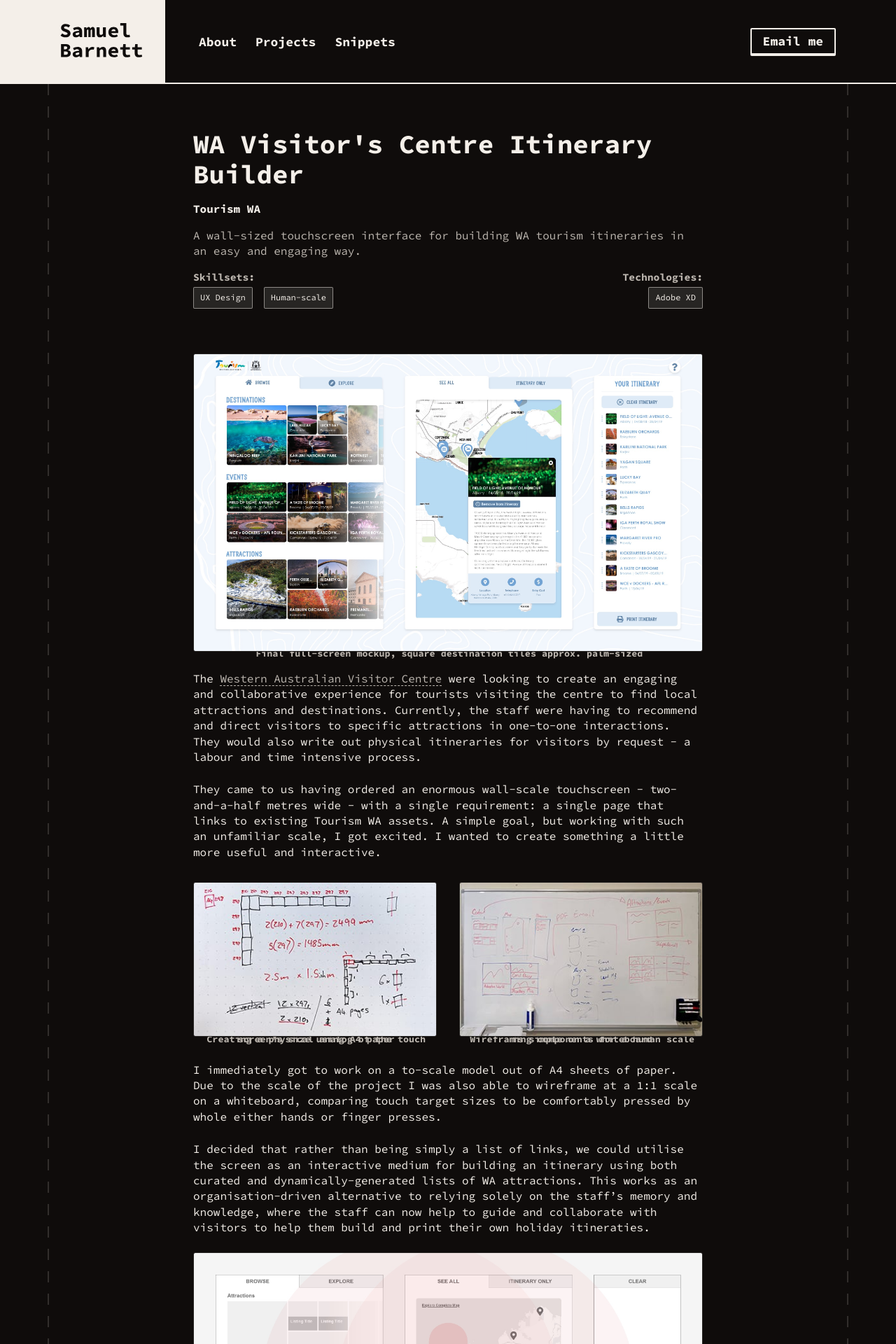
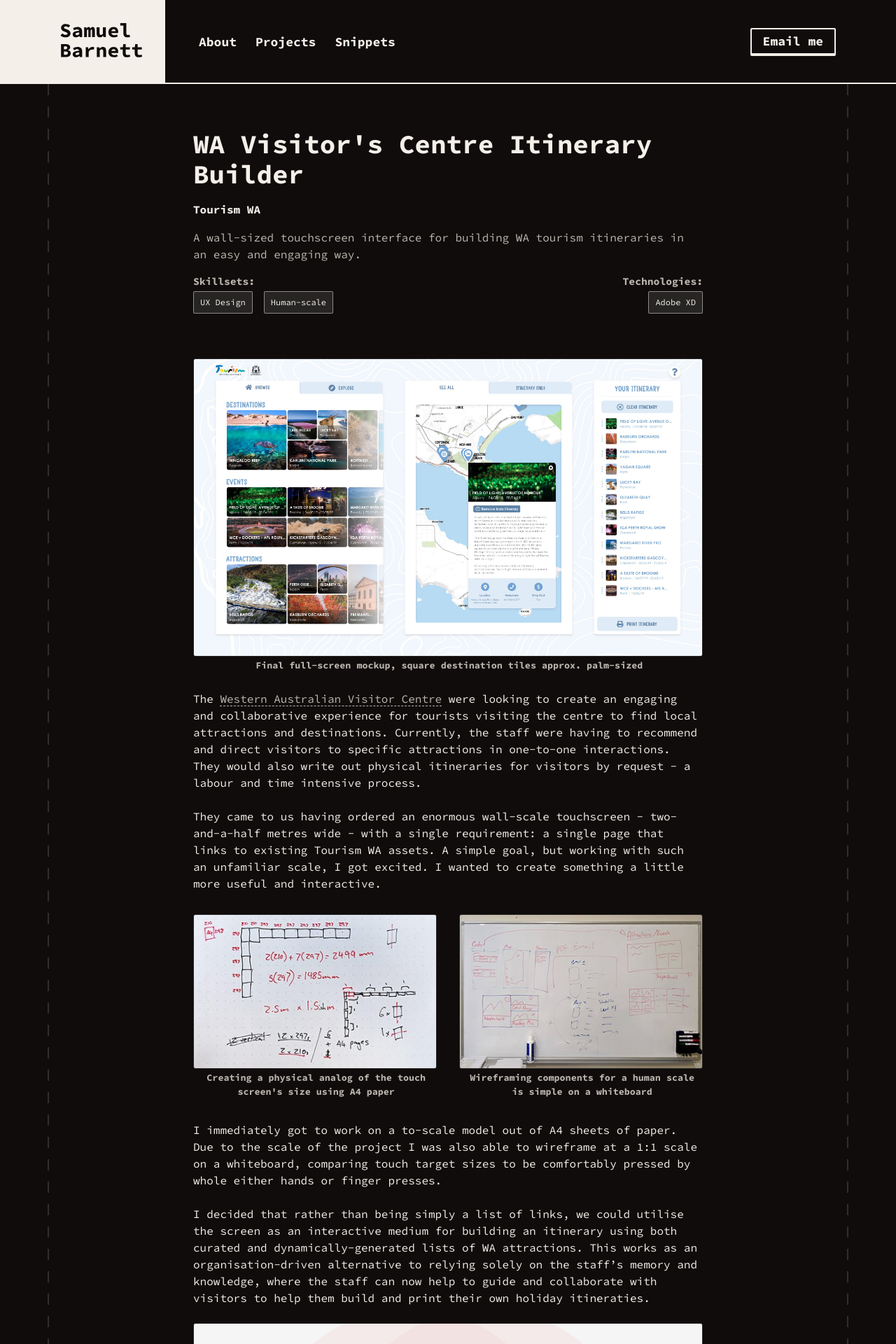
Before and after one commit to damnsamn/samuelbar.net_2020, a Jekyll site: the page built from _collections/_projects/twa.md, in a window 1280 px wide. Shown: the top 1920 px of the page at 70% size. Built offline with Jekyll 4.4.1, drawn with Linux system fonts in a browser that asks for light colours; nearby versions of some CDN libraries.

```diff
--- a/_collections/_projects/twa.md
+++ b/_collections/_projects/twa.md
@@ -15,7 +15,7 @@
 ---
 {% include common/image.html alt="Final mockup screen with a panel for browsing destinations, a panel for viewing destinations on a map, and a panel for managing/reordering the itinerary" src="/assets/images/projects/TWA/Mockup.jpg" caption="Final full-screen mockup, square destination tiles approx. palm-sized" width="16" height="9" %}
 
-The <a href="https://www.wavisitorcentre.com.au/" title="Visit Western Australian Visitor Centre Website">Western Australian Visitor Centre</a> were looking to create an engaging and collaborative experience for tourists visiting the centre to find local attractions and destinations. Currently, the staff were having to recommend and direct visitors to specific attractions in one-to-one interactions. They would also write out physical itineraries for visitors by request - a labour and time intensive process.
+The [Western Australian Visitor Centre](https://www.wavisitorcentre.com.au/) were looking to create an engaging and collaborative experience for tourists visiting the centre to find local attractions and destinations. Currently, the staff were having to recommend and direct visitors to specific attractions in one-to-one interactions. They would also write out physical itineraries for visitors by request - a labour and time intensive process.
 
 They came to us having ordered an enormous wall-scale touchscreen - two-and-a-half metres wide - with a single requirement: a single page that links to existing Tourism WA assets. A simple goal, but working with such an unfamiliar scale, I got excited. I wanted to create something a little more useful and interactive.
 
--- a/_sass/_global.scss
+++ b/_sass/_global.scss
@@ -26,7 +26,7 @@
     min-height: 100vh;
     display: flex;
     flex-direction: column;
-    line-height: 1.4;
+    line-height: 1.5;
     * {
         box-sizing: border-box;
     }
@@ -84,7 +84,8 @@
 }
 
 p {
-    margin: 1.5em 0;
+    margin-top: 1.5em;
+    margin-bottom: 1.5em;
     &:first-child {
         margin-top: 0;
     }
@@ -147,10 +148,12 @@
 }
 
 code {
+    font-family: inherit;
     font-size: 1em;
     padding: 0 0.25em;
     background-color: $color--dark-white;
     color: $color__text--dark;
+    white-space: nowrap;
 }
 
 em {
@@ -162,6 +165,11 @@
     color: $color__text--dark;
     text-decoration: none;
     border-bottom: 1px dashed;
+
+    @include hover-focus {
+        color: $color__text;
+        border-bottom-style: solid;
+    }
 }
 
 img {
--- a/_sass/components/_image.scss
+++ b/_sass/components/_image.scss
@@ -22,10 +22,12 @@
 }
 
 .image {
+    display: flex;
+    flex-direction: column;
     text-align: center;
-    margin: 0.5em 0;
+    margin-top: 0.5em;
+    margin-bottom: 0.5em;
     position: relative;
-    line-height: 0;
 
     &::before {
         content: "";
@@ -45,6 +47,7 @@
         animation: 1s ease-in-out infinite alternate pulse;
         position: relative;
         z-index: 0;
+        line-height: 0;
     }
 
     &__caption {
--- /dev/null
+++ b/_sass/examples/_dashed-border-length.scss
@@ -0,0 +1,35 @@
+@mixin pseudo-border-dashed($size, $weight, $color, $radius: 0px) {
+  overflow: hidden;
+  position: relative;
+
+  &::before {
+    content: "";
+    pointer-events: none;
+    position: absolute;
+    top: -$size + $weight;
+    bottom: -$size + $weight;
+    left: -$size + $weight;
+    right: -$size + $weight;
+    border-radius: $radius + ($size - $weight);
+    border: $size dashed $color;
+  }
+}
+
+.box {
+  padding-top: 100%;
+  border-radius: 20px;
+  margin-top: 1em;
+  margin-bottom: 1em;
+
+  &.dash {
+    @include pseudo-border-dashed(20px, 5px, $color--light-blue, 20px);
+    background-color: $color--dark-blue;
+    overflow: visible;
+    border: 1px solid red;
+  }
+
+  &.pseudo-dash {
+    @include pseudo-border-dashed(20px, 5px, $color--light-blue, 20px);
+    background-color: $color--dark-blue;
+  }
+}
--- a/_sass/style.scss
+++ b/_sass/style.scss
@@ -30,3 +30,5 @@
 @import 'components/snippet-list';
 @import 'components/tag';
 @import 'components/tooltip';
+
+@import 'examples/dashed-border-length';
```
Also changed, not shown: _collections/_projects/com.md (+1 -1 lines), _collections/_projects/ned.md (+1 -1 lines), _collections/_snippets/dashed-border-length.md (added, +28 -0 lines), assets/images/snippets/fig-dash.png (added).
